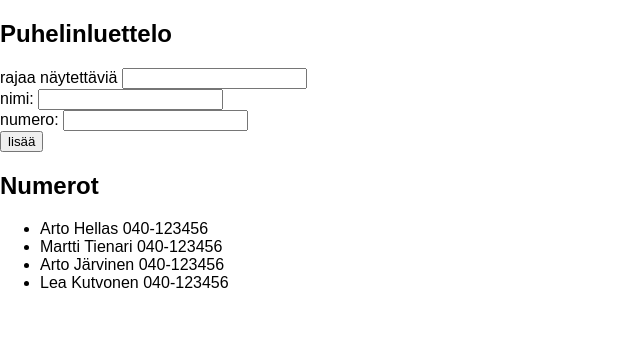
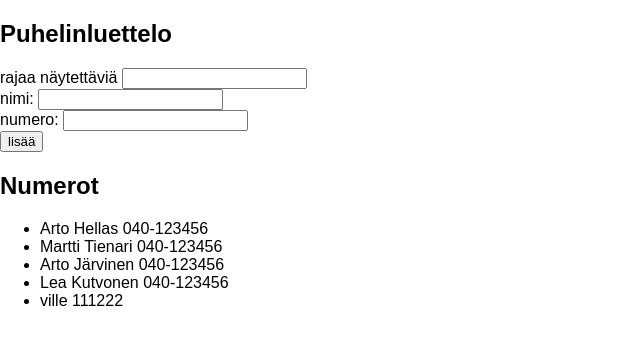
Before and after one commit to tieSari/fullstack, a React (Create React App) app in the folder teht2_6_2_11/puhelinluettelo/: page / in a window 1280 px wide. Shown: the top 344 px of the page, without its empty margins (0-640 px from the left). Built offline with nearby package versions, Linux system fonts and the light colour scheme; data requests are answered from the project's data file.

Commit message:
teht2_14

```diff
--- a/teht2_6_2_11/puhelinluettelo/db.json
+++ b/teht2_6_2_11/puhelinluettelo/db.json
@@ -19,6 +19,11 @@
       "name": "Lea Kutvonen",
       "number": "040-123456",
       "id": 4
+    },
+    {
+      "name": "ville",
+      "number": "111222",
+      "id": 5
     }
   ]
 }
--- a/teht2_6_2_11/puhelinluettelo/src/App.js
+++ b/teht2_6_2_11/puhelinluettelo/src/App.js
@@ -40,10 +40,14 @@ addPerson = (event) => {
   const personObject = {
     name: this.state.newName,
     number: this.state.newNumber,
-    id: this.state.persons.length + 1
   }
   const persons = this.state.persons.map((person) => person.name).includes(personObject.name) ?
   this.state.persons : this.state.persons.concat(personObject)
+
+ axios.post('http://localhost:3002/persons', personObject)
+    .then(response => {
+      console.log(response)
+    })
 
   this.setState({
     persons: persons,
```
